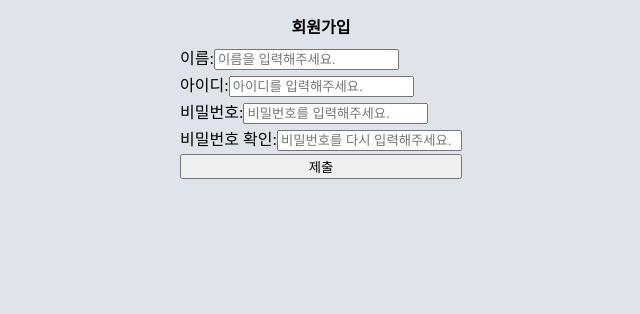
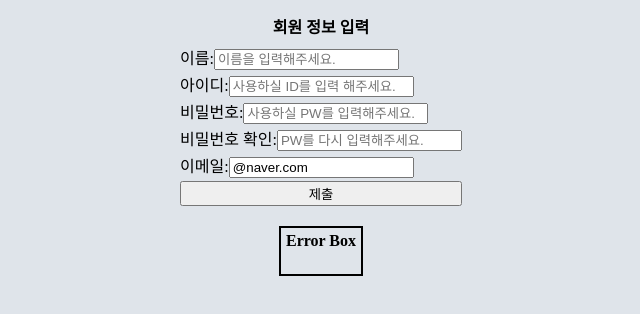
Before and after one commit to Rayched/To-do-List-mkII, a React (Create React App) app: page / in a window 1280 px wide. Shown: the top 314 px of the page, without its empty margins (319-959 px from the left). Built offline with nearby package versions, Linux system fonts and the light colour scheme.

Commit message:
React-Hook-form Src backup

```diff
--- a/src/UserForm.tsx
+++ b/src/UserForm.tsx
@@ -2,6 +2,23 @@
 
 import { useForm } from "react-hook-form";
 import styled from "styled-components";
+
+interface FormData_Types {
+    errors: {
+        Name: { message: string; };
+        Email: { message: string; };
+        ID: { message: string; };
+        PW: { message: string; };
+        PW_Check: { message: string; };
+    };
+    Name: string;
+    ID: string;
+    PW: string;
+    PW_Check: string;
+    Email: string;
+
+    Extra_Errors: string|undefined;
+};
 
 const Form_Wrap = styled.div`
     display: flex;
@@ -26,49 +43,128 @@ const Form_Wrap = styled.div`
     }
 `;
 
+const Errors_Box = styled.div`
+    margin-top: 10px;
+    padding: 5px;
+    border: 2px solid black;
+
+    display: flex;
+    flex-direction: column;
+
+    align-items: center;
+
+    font-weight: bold;
+`;
+
+const Error_List = styled.div`
+    margin-top: 10px;
+    padding: 5px;
+    color: red;
+
+    span {
+        display: block;
+    }
+`;
+
 function UserForm(){
-    const {register, handleSubmit, formState} = useForm();
+    const {register, handleSubmit, formState: {errors}, setError} = useForm<FormData_Types>({
+        defaultValues: {
+            Email: "@naver.com"
+        }
+    });
 
-    const onValid = (data: any) => {
-        alert(`form's => [${data.Name}, ${data.ID}, ${data.PW}]`);
+    const onValid = (data: FormData_Types) => {
+        if(data.PW !== data.PW_Check){
+            setError("PW_Check", { message : "동일한 비밀번호를 입력해주세요."}, {shouldFocus: true})
+        }
+        setError("Extra_Errors", {message: "서버 접속에 실패했습니다."});
     };
 
-    console.log(formState.errors);
+    console.log(errors);
 
     return (
         <Form_Wrap>
-            <h3>회원가입</h3>
+            {/** */}
+            <h3>회원 정보 입력</h3>
             <form onSubmit={handleSubmit(onValid)}>
                 <span>
                     이름:
                     <input
-                        {...register("Name", {required: true})}
+                        {
+                            ...register("Name", {
+                                required: "이름을 입력하지 않았습니다!!",
+                                minLength: 2
+                            })
+                        }
                         placeholder="이름을 입력해주세요."
                     />
                 </span>
                 <span>
                     아이디:
                     <input
-                        {...register("ID", {required: true})}
-                        placeholder="아이디를 입력해주세요."
+                        {
+                            ...register("ID", {
+                                required: "아이디를 입력하지 않았습니다.",
+                                validate: {
+                                    sameID: (value) => value.includes("ny2401") ? `${value}는 중복된 ID 입니다.` : true,
+                                }
+                            })
+                        }
+                        placeholder="사용하실 ID를 입력 해주세요."
                     />
                 </span>
                 <span>
                     비밀번호:
                     <input
-                        {...register("PW", {required: true})}
-                        placeholder="비밀번호를 입력해주세요."
+                        {...register("PW", {
+                            required: "비밀번호를 입력하지 않았습니다.",
+                            minLength: {
+                                value: 8,
+                                message: "비밀번호는 8자 이상 입력하셔야 합니다."
+                            }
+                        })}
+                        type="password"
+                        placeholder="사용하실 PW를 입력해주세요."
                      />
                 </span>
                 <span>
                     비밀번호 확인:
                     <input
-                        {...register("PW_Check", {required: true})}
-                        placeholder="비밀번호를 다시 입력해주세요."
+                        {
+                            ...register("PW_Check", {
+                                required: "비밀번호 확인이 되지 않았습니다.",
+                            })
+                        }
+                        type="password"
+                        placeholder="PW를 다시 입력해주세요."
+                    />
+                </span>
+                <span>
+                    이메일:
+                    <input
+                        {...register("Email", {
+                            required: "이메일을 입력하지 않았습니다.",
+                            pattern: {
+                                value: /^[A-Za-z0-9._%+-]+@naver\.com$/,
+                                message: "이메일은 '~@naver.com' 형식만 쓸 수 있습니다."
+                            },
+                        })}
+                        placeholder="이메일을 입력해주세요."
                     />
                 </span>
                 <button>제출</button>
             </form>
+            <Errors_Box>
+                <h4>Error Box</h4>
+                <Error_List>
+                    <span>{errors?.Name?.message}</span>
+                    <span>{errors?.ID?.message}</span>
+                    <span>{errors?.PW?.message}</span>
+                    <span>{errors?.PW_Check?.message}</span>
+                    <span>{errors?.Email?.message}</span>
+                    <span>{errors?.Extra_Errors?.message}</span>
+                </Error_List>
+            </Errors_Box>
         </Form_Wrap>
     );
 };
```
